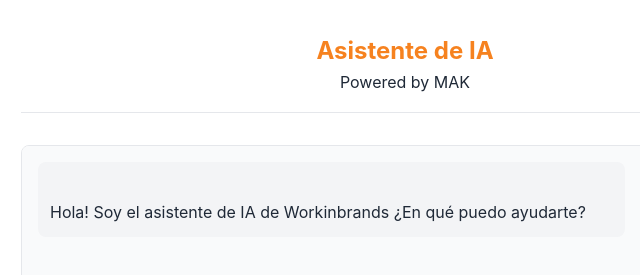
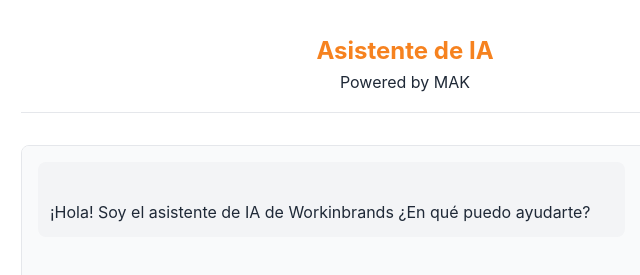
Before and after one commit to darom92/llm-chat-app-template, a website: page public/index.html in a window 1280 px wide. Shown: the top 275 px of the page, 235-875 px from the left. Drawn offline with Linux system fonts and the light colour scheme.

Commit message:
Update index.html

```diff
--- a/public/index.html
+++ b/public/index.html
@@ -152,7 +152,7 @@
 			<div id="chat-messages" class="chat-messages">
 				<div class="message assistant-message">
 					<p>
-						Hola! Soy el asistente de IA de Workinbrands ¿En qué puedo ayudarte?
+						¡Hola! Soy el asistente de IA de Workinbrands ¿En qué puedo ayudarte?
 					</p>
 				</div>
 			</div>
```
